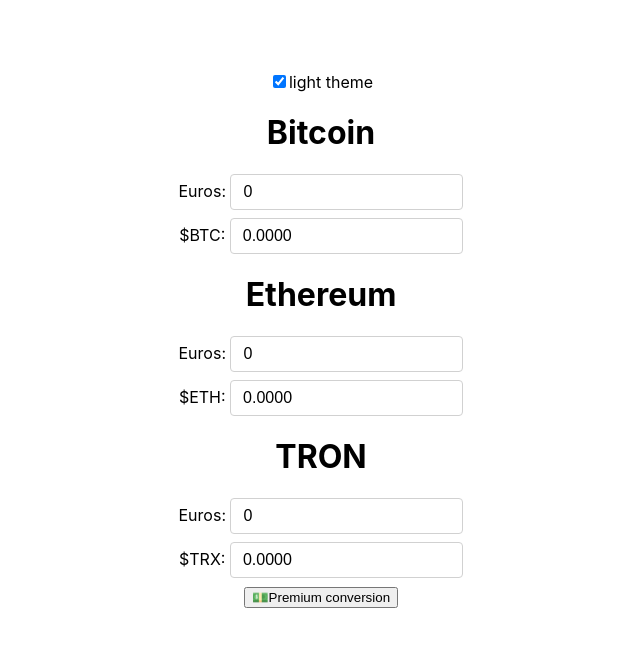
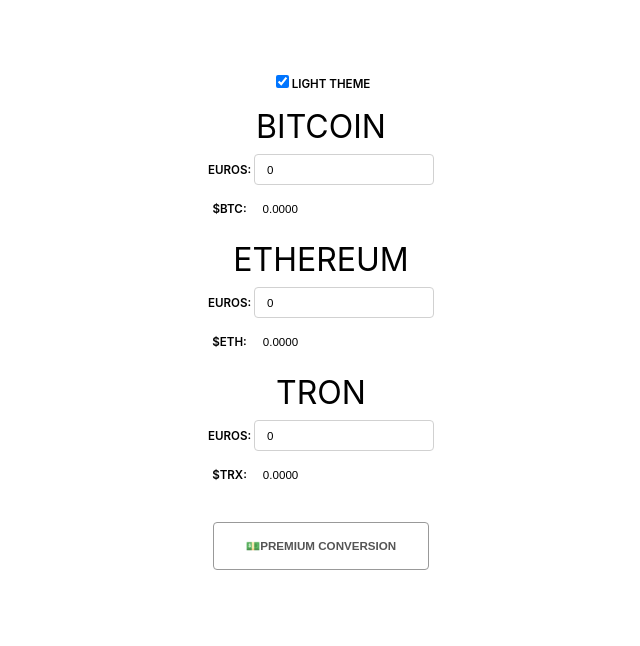
Before and after one commit to boton/converter, a React (Create React App) app: page / in a window 1280 px wide. Shown: the top 646 px of the page, without its empty margins (319-959 px from the left). Built offline with nearby package versions, Linux system fonts and the light colour scheme.

Commit message:
:lipstick: Adding style

```diff
--- a/src/Amount.css
+++ b/src/Amount.css
@@ -3,7 +3,7 @@
   margin: 0.5rem auto;
 }
 
-input[type="number"] {
+input[type='number'] {
   appearance: none;
   background-color: #fff;
   border: 1px solid #d1d1d1;
@@ -19,6 +19,11 @@
   border: 1px solid red;
 }
 
+input:read-only,
+input.error:read-only {
+  border-color: transparent;
+}
+
 input.dark {
   background-color: #000;
   color: #fff;
--- a/src/App.css
+++ b/src/App.css
@@ -8,3 +8,48 @@
   background-color: #000;
   color: #fff;
 }
+
+h1 {
+  font-weight: 400;
+  margin: 1rem auto 0.5rem;
+  text-transform: uppercase;
+}
+
+label {
+  font-size: 0.725rem;
+  font-weight: 600;
+  text-transform: uppercase;
+}
+
+footer {
+  font-size: 0.725rem;
+  font-weight: 600;
+  margin-top: 2rem;
+  text-align: center;
+  text-transform: uppercase;
+}
+
+button,
+.dark button:hover {
+  background-color: #fff;
+  border: 1px solid #999;
+  border-radius: 4px;
+  color: #555;
+  cursor: pointer;
+  display: inline-block;
+  font-size: 0.725rem;
+  font-weight: 600;
+  line-height: 4;
+  padding: 0 2rem;
+  text-align: center;
+  text-transform: uppercase;
+  transition: all ease-in-out 300ms;
+}
+
+/* stylelint-disable no-descending-specificity */
+button:hover,
+.dark button {
+  /* stylelint-enable no-descending-specificity */
+  background-color: #000;
+  color: #ddd;
+}
--- a/src/Converter.js
+++ b/src/Converter.js
@@ -30,7 +30,7 @@
     const { value, exchangeRate } = this.state;
 
     return (
-      <>
+      <div>
         {renderTitle && renderTitle()}
         <Amount value={value} label="Euros" onChange={this.handleChangeValue} />
         <Amount
@@ -38,7 +38,7 @@
           label={cryptoName}
           readOnly
         />
-      </>
+      </div>
     );
   }
 }
```
